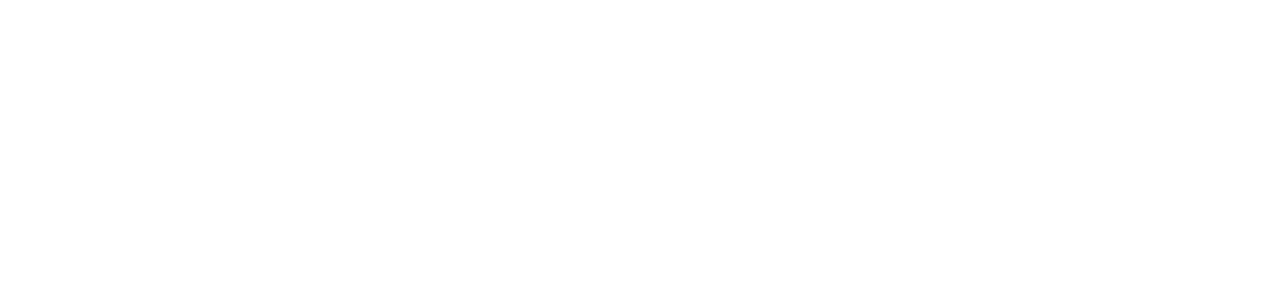
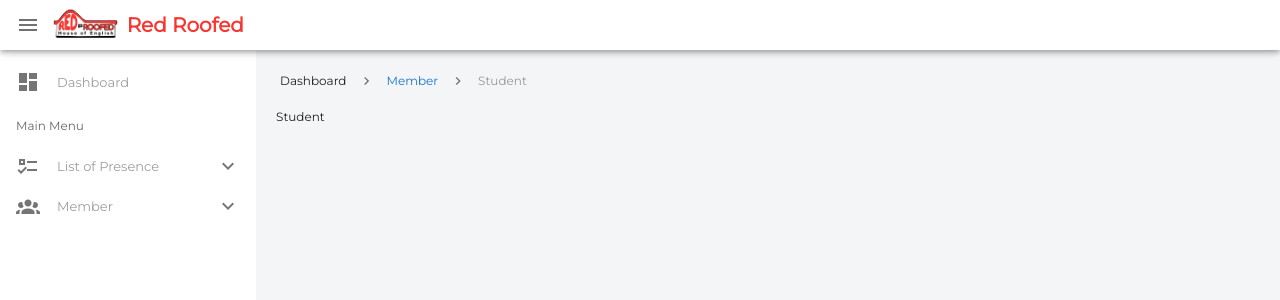
Before and after one commit to Nurhiman20/redroofed-admin, a Vue app: page /member/student in a window 1280 px wide. Shown: the top 300 px of the page. Built offline with nearby package versions, Linux system fonts and the light colour scheme.

Commit message:
feat(Router): Fix router and link to component

```diff
--- a/src/components/AppSidebar.vue
+++ b/src/components/AppSidebar.vue
@@ -31,6 +31,7 @@
           v-else
           :key="i"
           link
+          :to="item.to"
         >
           <v-list-item-action>
             <v-icon>{{ item.icon }}</v-icon>
--- a/src/layouts/Home.vue
+++ b/src/layouts/Home.vue
@@ -2,12 +2,25 @@
   <v-app id="keep">
     <app-header @hide="hideDrawer" :drawer="drawer"></app-header>
     <app-sidebar :drawer="drawer"></app-sidebar>
-    <v-content>
-      <v-container
-        fluid
-        class="grey lighten-4 fill-height"
-      >
-      </v-container>
+    <v-content class="app-content">
+      <div class="ml-0 mt-1">
+        <v-breadcrumbs :items="breadcrumbItems">
+          <template v-slot:item="{ item }">
+            <v-breadcrumbs-item
+              :disabled="item.disabled"
+              :exact="item.exact"
+              :to="item.to">
+              <span :class="!item.disabled && 'meteor-primary'">{{ item.text }}</span>
+            </v-breadcrumbs-item>
+          </template>
+          <template v-slot:divider>
+            <v-icon>mdi-chevron-right</v-icon>
+          </template>
+        </v-breadcrumbs>
+      </div>
+      <div class="px-5 mb-10">
+        <router-view></router-view>
+      </div>
     </v-content>
   </v-app>
 </template>
@@ -24,6 +37,31 @@
   data: () => ({
     drawer: true,
   }),
+  computed: {
+    breadcrumbItems () {
+      const isLength = this.$route.matched.length > 0
+      if (isLength) {
+        const breadcrumbArr = [...this.$route.matched]
+        let currentBreadcrumbValue = null
+        const breadcrumbComponent = breadcrumbArr.map(item => {
+          if (item.name === currentBreadcrumbValue) {
+            return false
+          } else {
+            currentBreadcrumbValue = item.name
+            return {
+              text: item.name,
+              to: item.path,
+              exact: true,
+              disabled: this.$route.name === item.name
+            }
+          }
+        })
+        return breadcrumbComponent.filter(item => item)
+      } else {
+        return []
+      }
+    }
+  },
   methods: {
     hideDrawer (value) {
       this.drawer = !this.drawer
@@ -33,6 +71,11 @@
 </script>
 
 <style lang="scss">
+.app-content {
+  position: relative;
+  min-height: 100vh;
+  background-color: #F4F5F6;
+}
 #keep .v-navigation-drawer__border {
   display: none
 }
--- a/src/router/index.js
+++ b/src/router/index.js
@@ -6,13 +6,19 @@
 
 const DashboardPage = () => import('@/views/Dashboard')
 
+// Member
+const MemberPage = () => import('@/views/Member')
+const StudentMember = () => import('@/views/Member/views/Student')
+const TeacherMember = () => import('@/views/Member/views/Teacher')
+const AdminMember = () => import('@/views/Member/views/Admin')
+
 Vue.use(Router)
 
 export default new Router({
   mode: 'history',
   routes: [
     {
-      path: '/dashboard',
+      path: '/',
       name: 'Dashboard',
       redirect: '/dashboard',
       component: HomeLayout,
@@ -21,7 +27,30 @@
           path: '/dashboard',
           name: 'Dashboard',
           component: DashboardPage
-        }
+        },
+        {
+          path: '/member',
+          name: 'Member',
+          redirect: '/member/student',
+          component: MemberPage,
+          children: [
+            {
+              path: 'student',
+              name: 'Student',
+              component: StudentMember
+            },
+            {
+              path: 'teacher',
+              name: 'Teacher',
+              component: TeacherMember
+            },
+            {
+              path: 'admin',
+              name: 'Admin',
+              component: AdminMember
+            }
+          ]
+        },
       ]
     }
   ]
--- a/src/router/nav.js
+++ b/src/router/nav.js
@@ -1,7 +1,8 @@
 export const sidebar = [
   {
     icon: 'mdi-view-dashboard',
-    text: 'Dashboard'
+    text: 'Dashboard',
+    to: '/dashboard'
   }
 ]
 
@@ -15,13 +16,16 @@
     text: 'Member',
     children: [
       {
-        text: 'Student'
+        text: 'Student',
+        to: '/member/student'
       },
       {
-        text: 'Teacher'
+        text: 'Teacher',
+        to: '/member/teacher'
       },
       {
-        text: 'Admin'
+        text: 'Admin',
+        to: '/member/admin'
       }
     ]
   }
--- /dev/null
+++ b/src/views/Member/index.vue
@@ -0,0 +1,5 @@
+<template>
+  <div>
+    <router-view></router-view>
+  </div>
+</template>
--- /dev/null
+++ b/src/views/Member/views/Admin/index.vue
@@ -0,0 +1,5 @@
+<template>
+  <div>
+    <h1>Admin</h1>
+  </div>
+</template>
--- /dev/null
+++ b/src/views/Member/views/Student/index.vue
@@ -0,0 +1,5 @@
+<template>
+  <div>
+    <h1>Student</h1>
+  </div>
+</template>
--- /dev/null
+++ b/src/views/Member/views/Teacher/index.vue
@@ -0,0 +1,5 @@
+<template>
+  <div>
+    <h1>Teacher</h1>
+  </div>
+</template>
```
